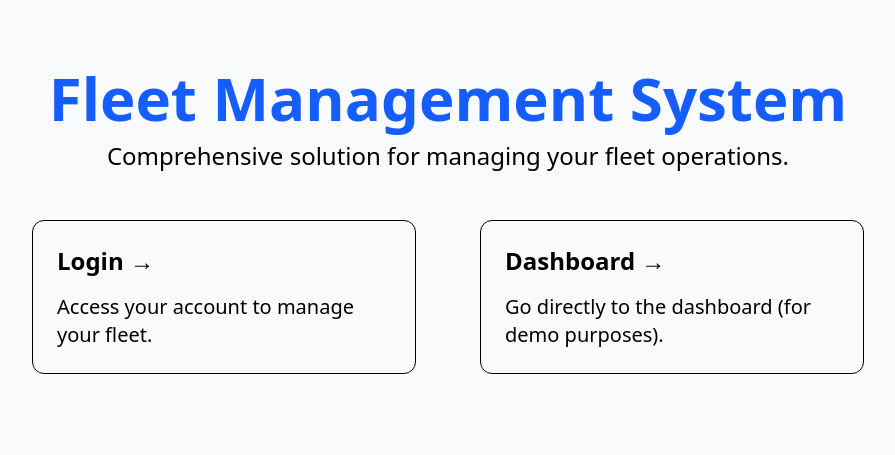
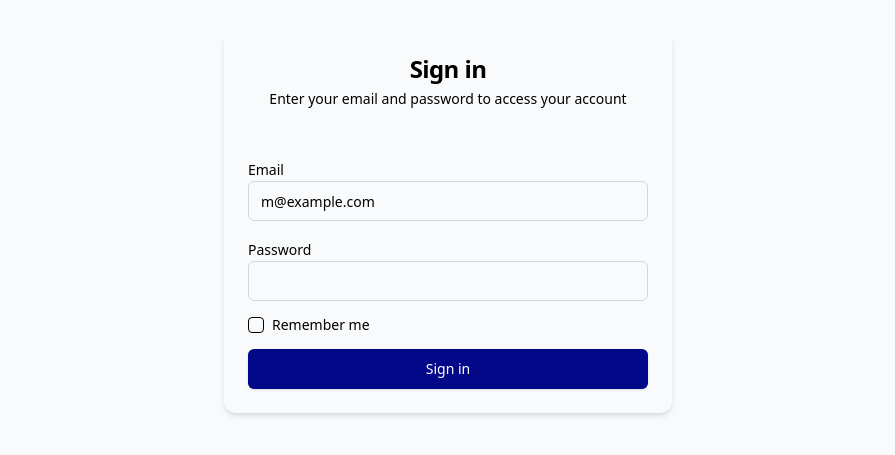
Before and after one commit to Endesha-Technologies/fleet-management-system, a Next.js app: page / in a window 1280 px wide. Shown: the part 179-634 px from the top of the page, without its empty margins (192-1087 px from the left). Built offline with nearby package versions, Linux system fonts and the light colour scheme.

Commit message:
feat: implement login page with form components and routing feat: add reusable UI components for input, checkbox, and label fix: update sidebar active state styling for better visibility

```diff
--- a/app/page.tsx
+++ b/app/page.tsx
@@ -1,33 +1,62 @@
+'use client';
+
 import Link from 'next/link';
+import { useRouter } from 'next/navigation';
+import { useState } from 'react';
+import { Button } from '@/components/ui/button';
+import { Input } from '@/components/ui/input';
+import { Label } from '@/components/ui/label';
+import { Checkbox } from '@/components/ui/checkbox';
+import { Card, CardContent, CardDescription, CardHeader, CardTitle } from '@/components/ui/card';
 
-export default function Home() {
+export default function LoginPage() {
+  const router = useRouter();
+  const [isLoading, setIsLoading] = useState(false);
+
+  const handleLogin = async (e: React.FormEvent) => {
+    e.preventDefault();
+    setIsLoading(true);
+
+    // Simulate login delay
+    setTimeout(() => {
+      setIsLoading(false);
+      router.push('/dashboard');
+    }, 1000);
+  };
+
   return (
-    <div className="flex min-h-screen flex-col items-center justify-center bg-gray-50">
-      <main className="flex flex-col items-center justify-center w-full flex-1 px-20 text-center">
-        <h1 className="text-6xl font-bold text-blue-600">
-          Fleet Management System
-        </h1>
-
-        <p className="mt-3 text-2xl">
-          Comprehensive solution for managing your fleet operations.
-        </p>
-
-        <div className="flex flex-wrap items-center justify-around max-w-4xl mt-6 sm:w-full">
-          <Link href="/login" className="p-6 mt-6 text-left border w-96 rounded-xl hover:text-blue-600 focus:text-blue-600">
-            <h3 className="text-2xl font-bold">Login &rarr;</h3>
-            <p className="mt-4 text-xl">
-              Access your account to manage your fleet.
-            </p>
-          </Link>
-
-          <Link href="/dashboard" className="p-6 mt-6 text-left border w-96 rounded-xl hover:text-blue-600 focus:text-blue-600">
-            <h3 className="text-2xl font-bold">Dashboard &rarr;</h3>
-            <p className="mt-4 text-xl">
-              Go directly to the dashboard (for demo purposes).
-            </p>
-          </Link>
-        </div>
-      </main>
+    <div className="flex min-h-screen items-center justify-center bg-gray-50 px-4 py-12 sm:px-6 lg:px-8">
+      <Card className="w-full max-w-md">
+        <CardHeader className="space-y-1 mb-6">
+          <CardTitle className="text-2xl font-bold text-center">Sign in</CardTitle>
+          <CardDescription className="text-center">
+            Enter your email and password to access your account
+          </CardDescription>
+        </CardHeader>
+        <CardContent>
+          <form onSubmit={handleLogin} className="space-y-4">
+            <div className="space-y-2">
+              <Label htmlFor="email">Email</Label>
+              <Input id="email" type="email" placeholder="m@example.com" required />
+            </div>
+            <div className="space-y-2">
+              <Label htmlFor="password">Password</Label>
+              <Input id="password" type="password" required />
+            </div>
+            <div className="flex items-center justify-between">
+              <div className="flex items-center space-x-2">
+                <Checkbox id="remember" />
+                <Label htmlFor="remember" className="text-sm font-medium leading-none peer-disabled:cursor-not-allowed peer-disabled:opacity-70">
+                  Remember me
+                </Label>
+              </div>
+            </div>
+            <Button type="submit" className="w-full bg-[#020887] hover:bg-[#020887] text-white" disabled={isLoading}>
+              {isLoading ? "Signing in..." : "Sign in"}
+            </Button>
+          </form>
+        </CardContent>
+      </Card>
     </div>
   );
 }
--- a/components/layout/Sidebar.tsx
+++ b/components/layout/Sidebar.tsx
@@ -46,7 +46,7 @@ export function Sidebar() {
                   className={cn(
                     "flex items-center gap-3 rounded-lg px-3 py-2 text-sm font-medium transition-colors",
                     isActive
-                      ? "bg-[#020887] text-white shadow-md"
+                      ? "bg-blue-500/20 text-blue-400 border border-blue-500/50"
                       : "text-slate-400 hover:bg-slate-800 hover:text-white",
                     isCollapsed && "justify-center px-2"
                   )}
--- /dev/null
+++ b/components/ui/checkbox.tsx
@@ -0,0 +1,23 @@
+import * as React from "react"
+import { Check } from "lucide-react"
+import { cn } from "@/lib/utils"
+
+const Checkbox = React.forwardRef<HTMLInputElement, React.InputHTMLAttributes<HTMLInputElement>>(
+  ({ className, ...props }, ref) => (
+    <div className="relative inline-flex items-center">
+      <input
+        type="checkbox"
+        ref={ref}
+        className={cn(
+          "peer h-4 w-4 shrink-0 appearance-none rounded-sm border border-primary ring-offset-background focus-visible:outline-none focus-visible:ring-2 focus-visible:ring-ring focus-visible:ring-offset-2 disabled:cursor-not-allowed disabled:opacity-50 checked:bg-primary checked:text-primary-foreground",
+          className
+        )}
+        {...props}
+      />
+      <Check className="pointer-events-none absolute left-1/2 top-1/2 h-3 w-3 -translate-x-1/2 -translate-y-1/2 text-primary-foreground opacity-0 peer-checked:opacity-100" />
+    </div>
+  )
+)
+Checkbox.displayName = "Checkbox"
+
+export { Checkbox }
--- /dev/null
+++ b/components/ui/input.tsx
@@ -0,0 +1,22 @@
+import * as React from "react"
+
+import { cn } from "@/lib/utils"
+
+const Input = React.forwardRef<HTMLInputElement, React.ComponentProps<"input">>(
+  ({ className, type, ...props }, ref) => {
+    return (
+      <input
+        type={type}
+        className={cn(
+          "flex h-10 w-full rounded-md border border-gray-300 bg-background px-3 py-2 text-base ring-offset-background file:border-0 file:bg-transparent file:text-sm file:font-medium file:text-foreground placeholder:text-muted-foreground focus-visible:outline-none focus-visible:ring-2 focus-visible:ring-ring focus-visible:ring-offset-2 disabled:cursor-not-allowed disabled:opacity-50 md:text-sm",
+          className
+        )}
+        ref={ref}
+        {...props}
+      />
+    )
+  }
+)
+Input.displayName = "Input"
+
+export { Input }
--- /dev/null
+++ b/components/ui/label.tsx
@@ -0,0 +1,18 @@
+import * as React from "react"
+import { cn } from "@/lib/utils"
+
+const Label = React.forwardRef<HTMLLabelElement, React.LabelHTMLAttributes<HTMLLabelElement>>(
+  ({ className, ...props }, ref) => (
+    <label
+      ref={ref}
+      className={cn(
+        "text-sm font-medium leading-none peer-disabled:cursor-not-allowed peer-disabled:opacity-70",
+        className
+      )}
+      {...props}
+    />
+  )
+)
+Label.displayName = "Label"
+
+export { Label }
--- a/package.json
+++ b/package.json
@@ -10,7 +10,9 @@
   },
   "dependencies": {
     "@radix-ui/react-avatar": "^1.1.11",
+    "@radix-ui/react-checkbox": "^1.3.3",
     "@radix-ui/react-dropdown-menu": "^2.1.16",
+    "@radix-ui/react-label": "^2.1.8",
     "@radix-ui/react-slot": "^1.2.4",
     "class-variance-authority": "^0.7.1",
     "clsx": "^2.1.1",
```
Also changed, not shown: 1 other file (tests, documents, lock files or other folders).
